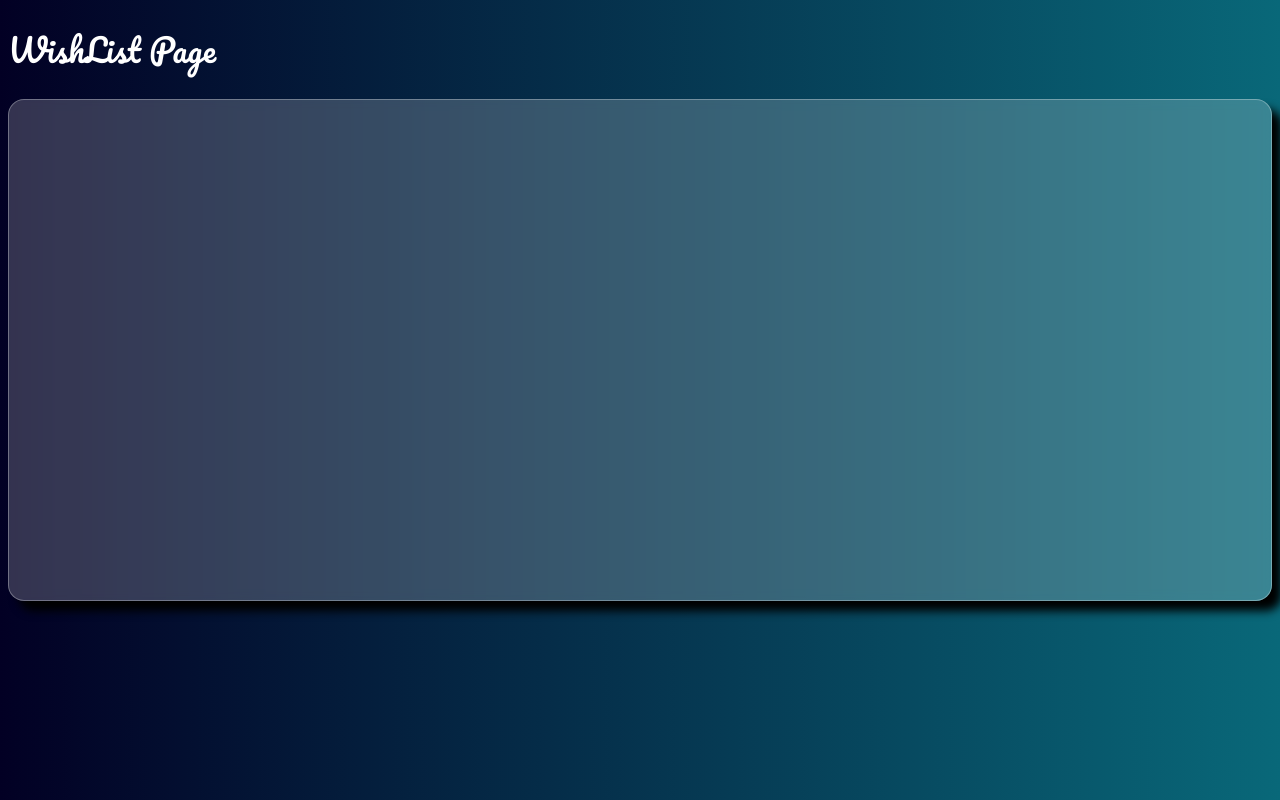
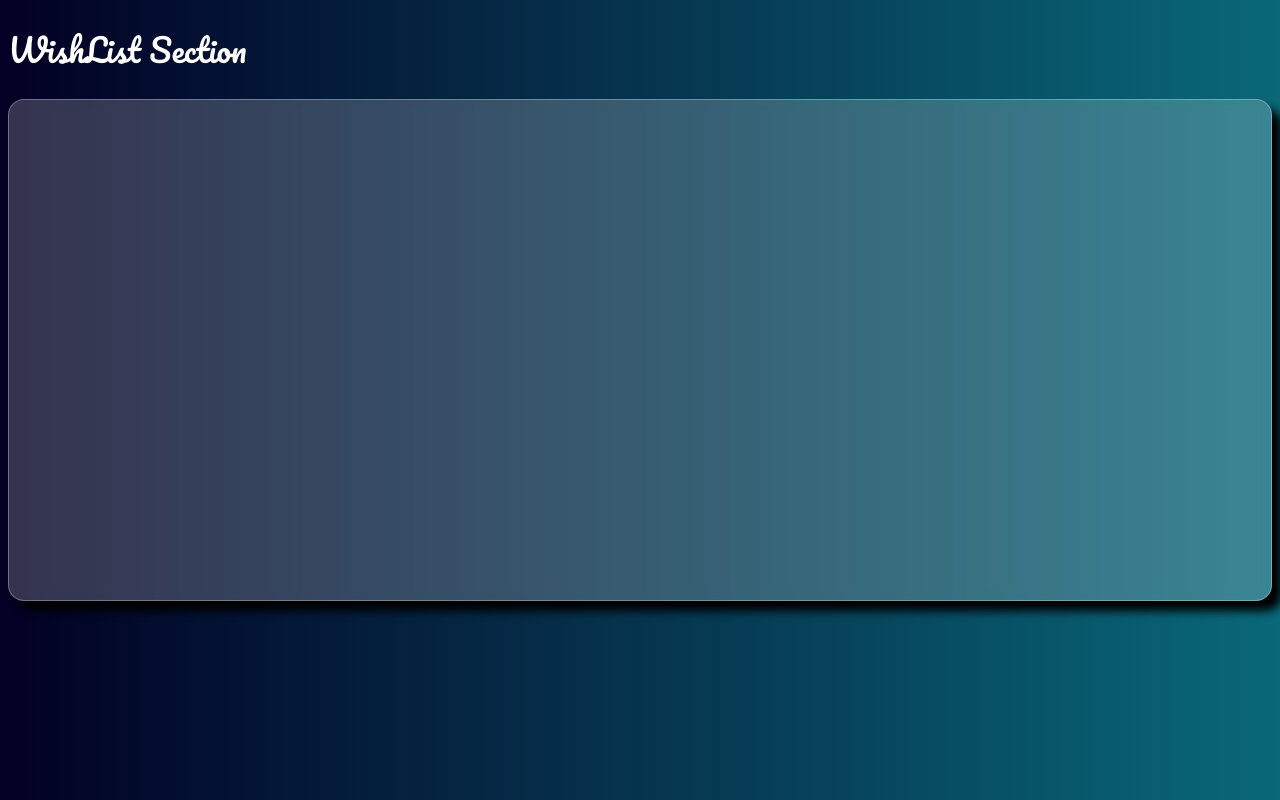
Before and after one commit to HassanNaeem2001/E-commerce-Vanilla-JS, a plain HTML site: page wishlist.html in a window 1280 px wide. Drawn offline with Linux system fonts and the light colour scheme.

Commit message:
Code Added

```diff
--- a/wishlist.html
+++ b/wishlist.html
@@ -10,7 +10,7 @@
     <link rel="stylesheet" href="style.css">
 </head>
 <body onload="getrecord()">
-    <h1 class="wishlisttext pacifico-regular">WishList Page</h1>
+    <h1 class="wishlisttext pacifico-regular">WishList Section</h1>
     <div class="wishlistbox">
 
     </div>
```
